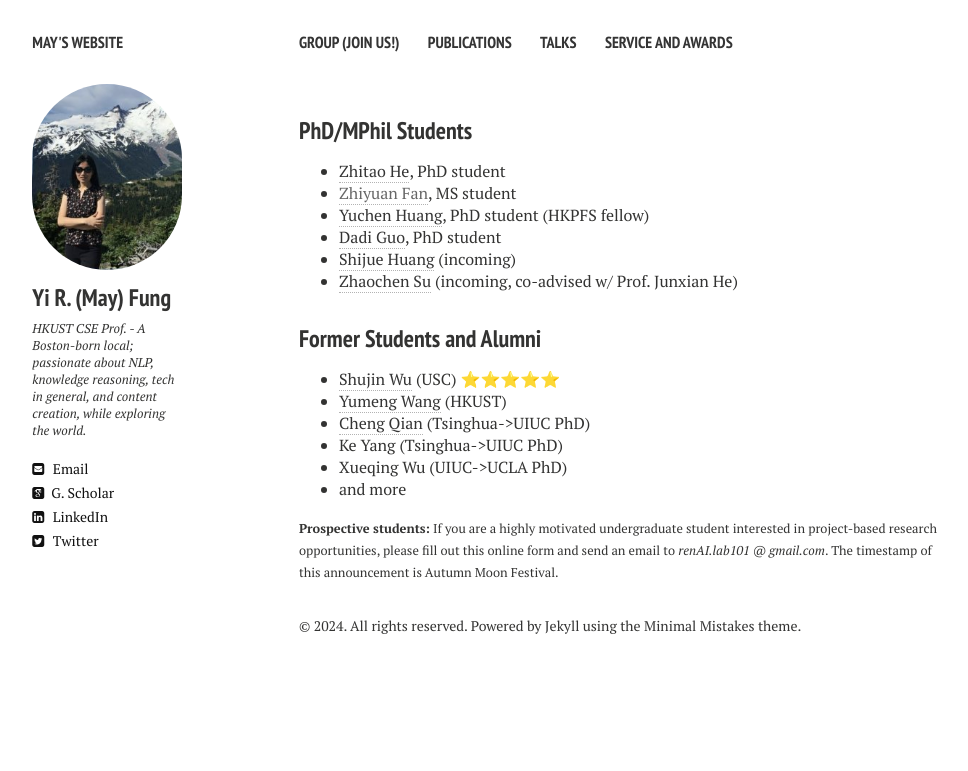
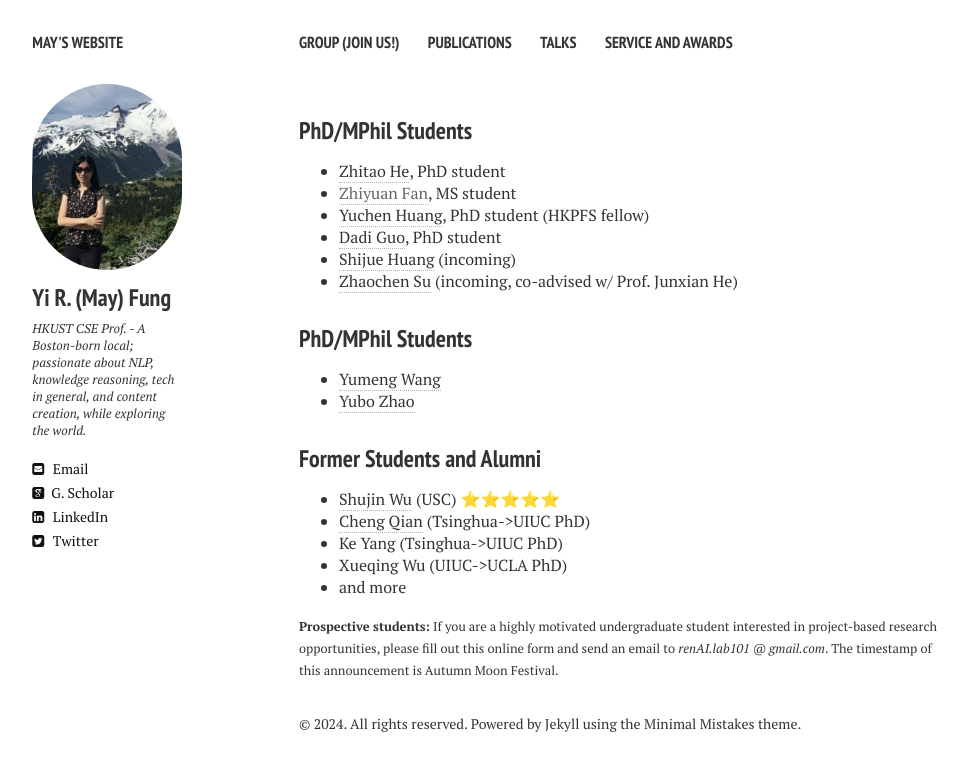
Before and after one commit to mayrfung/mayrfung.github.io, a Jekyll site: the page built from group.md, in a window 1280 px wide. Shown: the top 771 px of the page, without its empty margins (21-989 px from the left). Built offline with Jekyll 4.4.1, drawn with Linux system fonts in a browser that asks for light colours; nearby versions of some CDN libraries.

Commit message:
Update group.html

```diff
--- a/_layouts/group.html
+++ b/_layouts/group.html
@@ -48,11 +48,16 @@
   <li><a href="https://zhaochen0110.github.io/" target="_blank">Zhaochen Su</a> (incoming, co-advised w/ Prof. Junxian He)</li>
 </ul>
 
+<h3 style="margin-bottom:0px;padding-top:10px;">PhD/MPhil Students</h3>
+<ul>
+<li><a href="https://alexwwwwww.github.io/" target="_blank">Yumeng Wang</a> </li>
+<li><a href="https://scholar.google.com/citations?user=jY0pcccAAAAJ&hl=zh-CN" target="_blank">Yubo Zhao</a> </li>
+</ul>
+
 <h3 style="margin-bottom:0px;padding-top:10px;">Former Students and Alumni</h3>
 
 <ul>
   <li><a href="https://shujinwu-0814.github.io/" target="_blank">Shujin Wu</a> (USC) ⭐⭐⭐⭐⭐ </li>
-  <li><a href="https://alexwwwwww.github.io/" target="_blank">Yumeng Wang</a> (HKUST) </li>
   <li><a href="https://qiancheng0.github.io/" target="_blank">Cheng Qian</a> (Tsinghua->UIUC PhD)</li>
   <li>Ke Yang (Tsinghua->UIUC PhD)</li>
   <li>Xueqing Wu (UIUC->UCLA PhD)</li>
```
